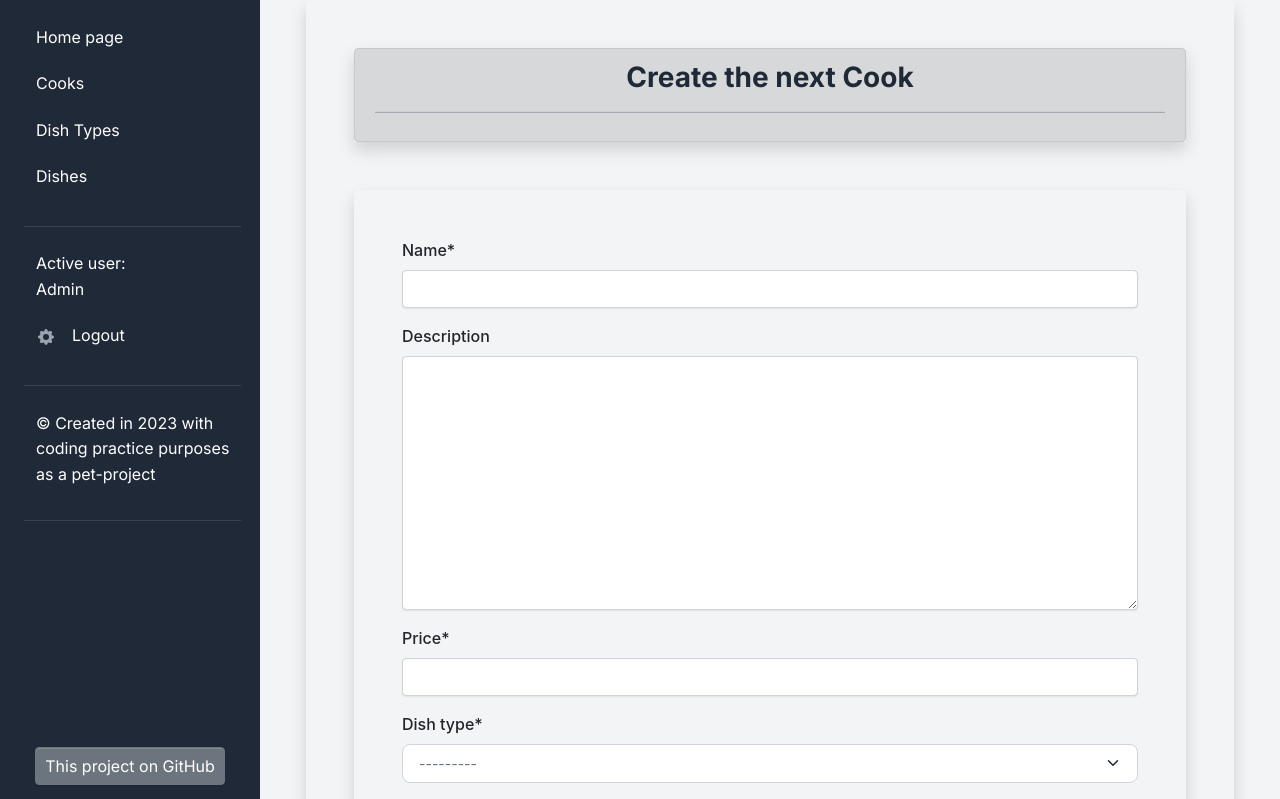
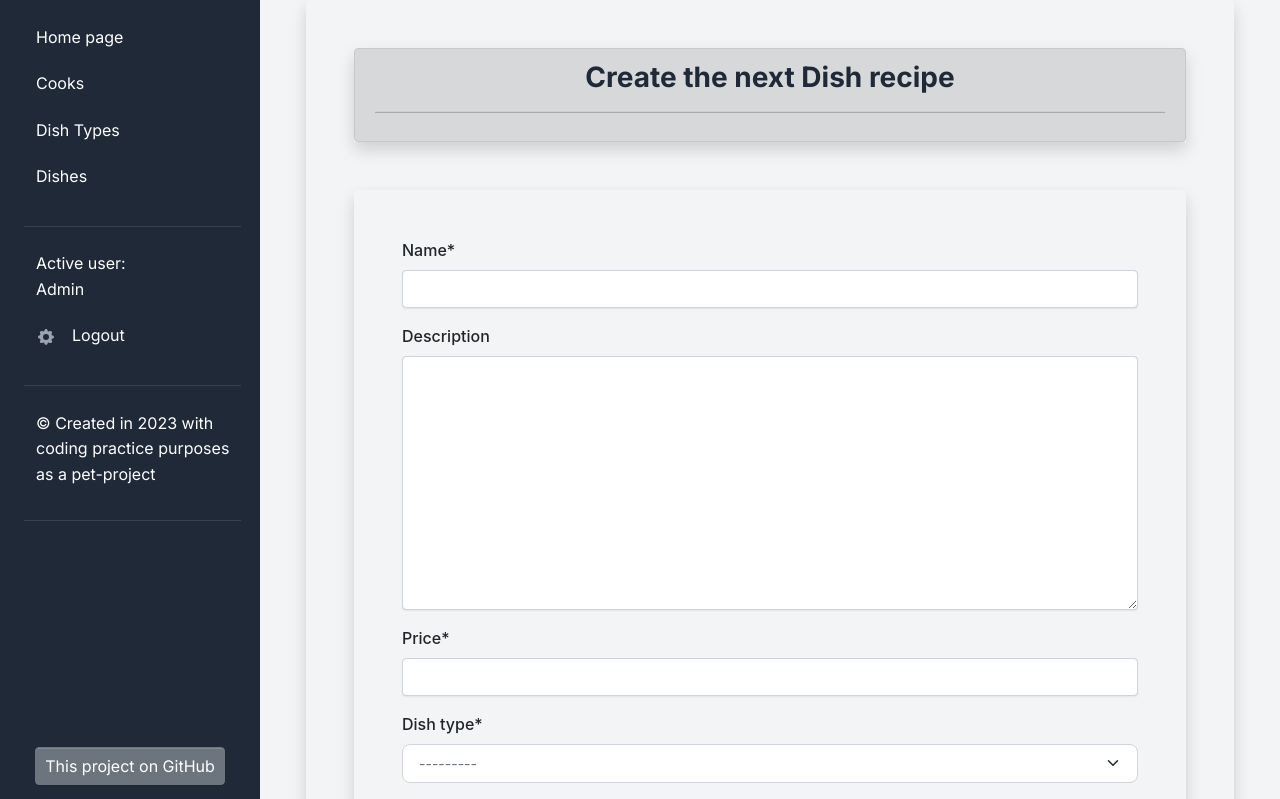
Before and after one commit to bohdan-yatsyna/kitchen-service-site, a Django app: page /dishes/create/ in a window 1280 px wide. Shown: the top 799 px of the page. Run offline with Django 4.2, Linux system fonts and the light colour scheme; a user stored in the database is signed in; data comes from the database, SQL or seed files in the repository; some libraries are stand-ins or nearby versions.

Commit message:
Fix erratum on line 18 in dish_form.html

```diff
--- a/templates/kitchen/dish_form.html
+++ b/templates/kitchen/dish_form.html
@@ -15,7 +15,7 @@
               <div class="alert alert-dark" role="alert">
                 <h1 class="mb-0 h3">
                   <strong>
-                    {{ object|yesno:"Update,Create" }} the next Cook
+                    {{ object|yesno:"Update,Create" }} the next Dish recipe
                     <hr>
                   </strong>
                   {{ cook }}
```
